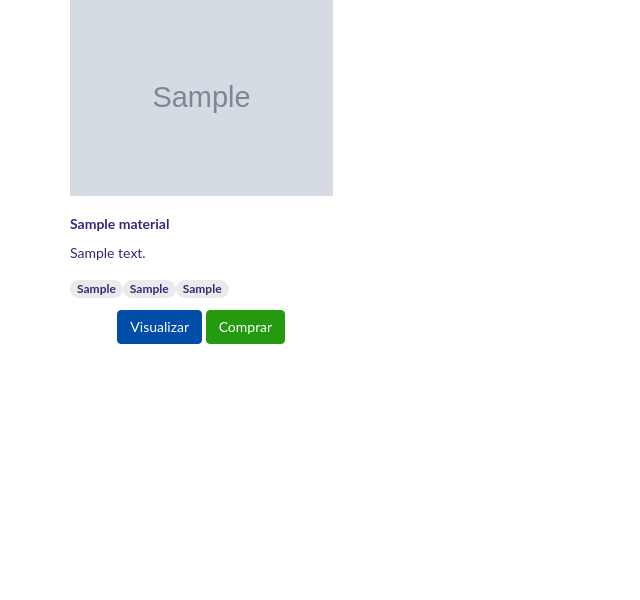
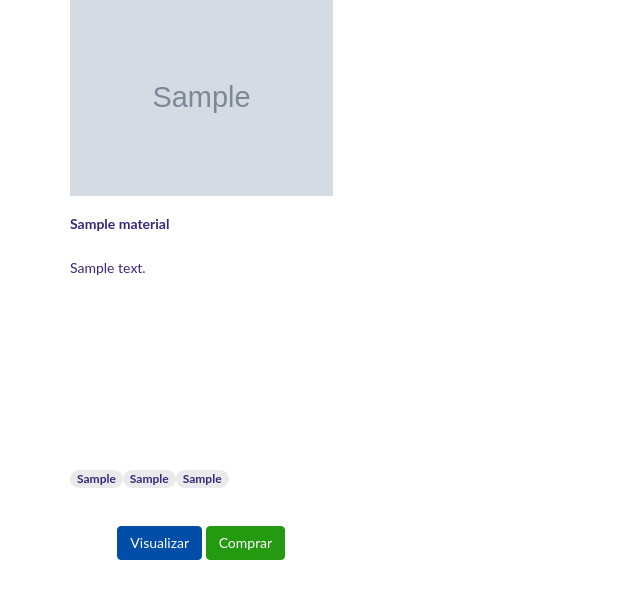
Before and after one commit to marinamaluta/livrarias, a Django app: page /tema/1/1 in a window 1280 px wide. Shown: the part 370-970 px from the top of the page, without its empty margins (0-640 px from the left). Before the commit the page ends 714 px from the top, so only its background shows below. Run offline with Django 3.2, Linux system fonts and the light colour scheme; tables that the repository leaves empty hold one stand-in row (values such as "Sample post"); grey boxes marked "Sample" are stand-in pictures; some libraries are stand-ins or nearby versions; some web fonts are replaced.

Commit message:
Subindo padronização texto item

```diff
--- a/conteudos/templates/conteudos/base.html
+++ b/conteudos/templates/conteudos/base.html
@@ -41,8 +41,10 @@
                     <span class="sr-only">Toggle navigation</span> Menu
                     <i class="fa fa-bars"></i>
                 </button>
-                <img src="https://www.brkambiental.com.br/wp-content/themes/fozTheme/images/logo.png" class="page-scroll" alt="Logo BRKAmbiental"
+                <a href="#" title="Ir para a página inicial" id="logo" data-hveid="3">
+                    <img src="https://www.brkambiental.com.br/wp-content/themes/fozTheme/images/logo.png" class="page-scroll" alt="Logo BRKAmbiental"
                     style="width: 100px; height:50px; opacity:1">
+                </a>
             </div>
 
             <!-- Inicio dos links da navbar -->
--- a/conteudos/templates/conteudos/tema-tipo.html
+++ b/conteudos/templates/conteudos/tema-tipo.html
@@ -28,7 +28,7 @@
                 </div>
                 <div class="card-body">
                     <p class="card-text" align="justify">{{ material.desc }}</p>
-                    <p>{{ material.tags }}</p>
+                    <p class= "card-text-tags" align="justify" >{{ material.tags }}</p>
                 </div>
                 <div class="card-footer" style="text-align:center">
                     <a href="{{ material.link }}" class="btn ceu">Visualizar</a>
@@ -37,6 +37,7 @@
                 </div>
                 </br>
                 </br>
+
             </div>
         </div>
 
--- a/conteudos/templates/conteudos/tema.html
+++ b/conteudos/templates/conteudos/tema.html
@@ -6,7 +6,7 @@
         <div class="row">
             <div class="col-lg-12 text-center">
                 <h2 class="section-heading">{{ tema }}</h2>
-                <h3 class="section-subheading text-muted" style="background-color:transparent">Materiais didáticos para sensibilizar e conscientizar sobre Educação Socioambiental </h3>
+                <h3 class="section-subheading text-muted" style="background-color:transparent">Materiais didáticos sobre Educação Socioambiental </h3>
                 <embed src="https://www.youtube.com/embed/{{ tema.video_tema_id }}" allowfullscreen="true" width="400px" height="300px">
             </div>
 
--- a/static/css/estilo.css
+++ b/static/css/estilo.css
@@ -15,6 +15,24 @@ p {
   font-size: 14px;
   line-height: 1.75;
 }
+
+.card-text{
+  max-width: 300ch;
+  height: 200px;
+  white-space: -moz-pre-wrap;
+  white-space: -pre-wrap;
+  white-space: -o-pre-wrap;
+  white-space: pre-wrap;
+  word-wrap: break-word;
+  text-overflow: ellipsis;
+  white-space: wrap;
+  overflow-x: auto;
+}
+
+.card-text-tags{
+  height: 50px;
+}
+
 p.large {
   font-size: 16px;
 }
@@ -25,14 +43,13 @@ a:active,
 a.active {
   outline: none;
 }
-a {
-  color: #fed136;
-}
+
+a,
 a:hover,
 a:focus,
 a:active,
 a.active {
-  color: #fec503;
+  color: #392779;
 }
 h1,
 h2,
@@ -240,6 +257,11 @@ img.padrao{
 .img-responsive.padrao{
   object-fit: cover;
   border-radius: 40px;
+}
+
+.card-header{
+  margin-bottom: 20px;
+  height: 20px;
 }
 
 /* Final do estilo navbar padrão */
```
Also changed, not shown: static/img/modal_2.jpg (deleted), static/img/modal_2.png (added), static/img/modal_3.jpeg (added), static/img/modal_4.jpg (renamed from static/img/modal_3.jpg).
